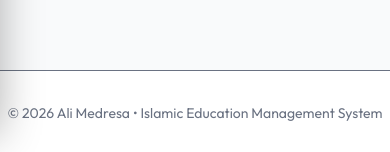
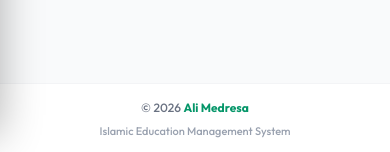
Before and after one commit to fuad-kamil/medresa, a React (Vite) app in the folder frontend/: page /admin in a window 390 px wide. Shown: the part 689-841 px from the top of the page. Built offline with nearby package versions, Linux system fonts and the light colour scheme; no server answers.

Commit message:
Make footer responsive for small mobile devices with localized translation support

```diff
--- a/frontend/src/components/Common/Footer.jsx
+++ b/frontend/src/components/Common/Footer.jsx
@@ -1,8 +1,19 @@
+import useTranslation from "../../hooks/useTranslation";
 
 function Footer() {
+  const { t } = useTranslation();
+  const currentYear = new Date().getFullYear();
+
   return (
-    <footer className="bg-white dark:bg-gray-900 border-t dark:border-gray-700 py-8 text-center text-gray-500 dark:text-gray-400 text-sm">
-      © 2026 Ali Medresa • Islamic Education Management System
+    <footer className="bg-white dark:bg-gray-900 border-t border-gray-100 dark:border-gray-800/80 py-4 sm:py-6 px-4 sm:px-8 transition-colors">
+      <div className="max-w-7xl mx-auto flex flex-col sm:flex-row items-center justify-between gap-2 text-center sm:text-left text-xs sm:text-sm text-gray-500 dark:text-gray-400">
+        <div className="font-medium">
+          © {currentYear} <span className="text-emerald-600 dark:text-emerald-400 font-bold">Ali Medresa</span>
+        </div>
+        <div className="text-[11px] sm:text-xs text-gray-400 dark:text-gray-500 font-medium">
+          {t("Islamic Education Management System")}
+        </div>
+      </div>
     </footer>
   );
 }
```
